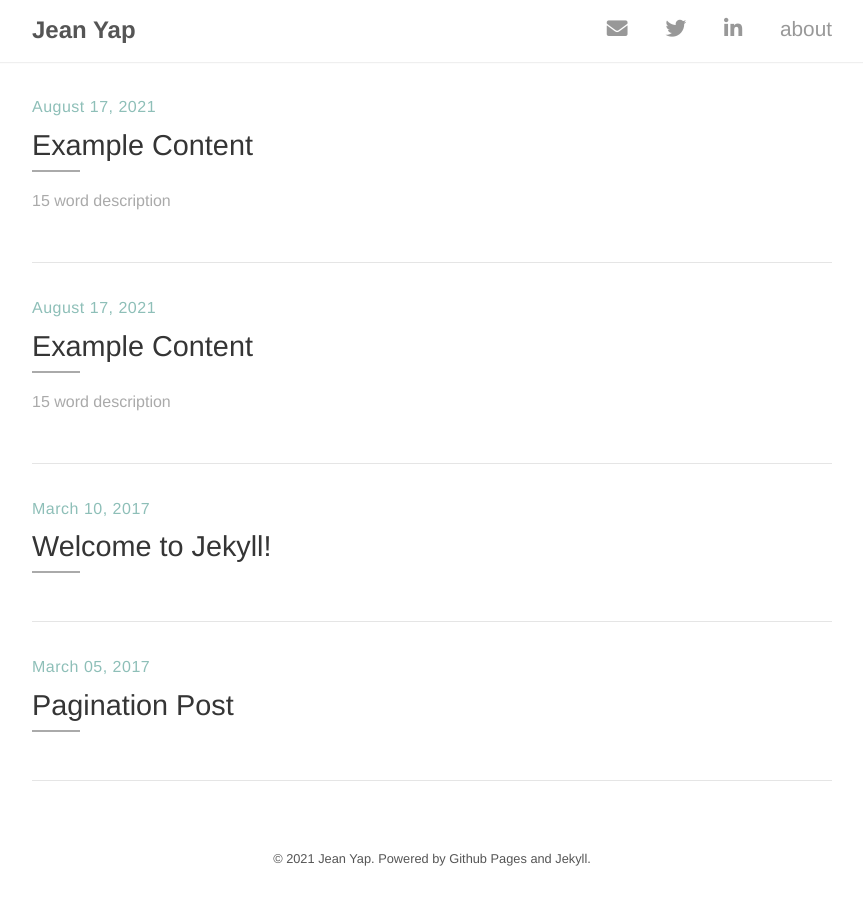
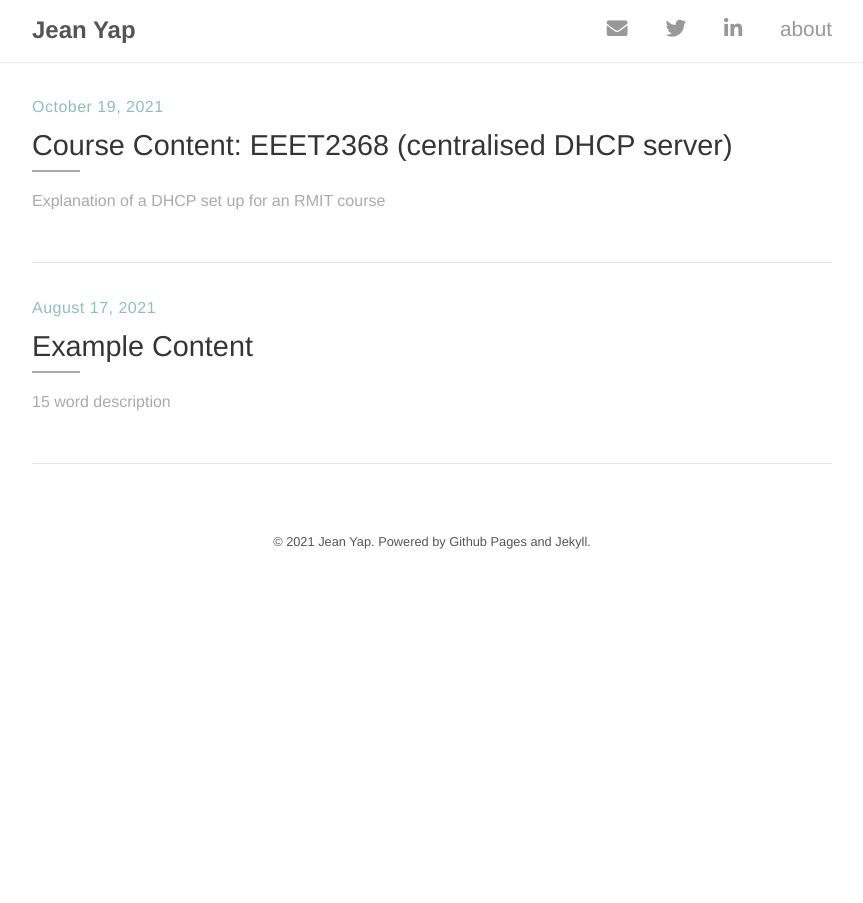
Before and after one commit to jeannly/jeannly.github.io, a Jekyll site: the page built from index.html, in a window 1280 px wide. Shown: the whole page, without its empty margins (208-1071 px from the left). Built offline with Jekyll 4.4.1, drawn with Linux system fonts in a browser that asks for light colours; nearby versions of some CDN libraries; the list of posts is cut into pages by our own code; part of the change alters nothing that is shown.

Commit message:
about.html and new post

```diff
--- a/_layouts/default.html
+++ b/_layouts/default.html
@@ -24,7 +24,7 @@
             <li><a target="_blank" href="{{ site.social.linkedin }}"><i class="fab fa-linkedin-in"></i></a></li>
           {% endif %}
           <!-- DEBUG: doesn't work for localhost.. because site.baseurl includes post when in modal -->
-            <li><a target="_parent" href="https://www.jeanlyap.com/about/">about</a></li>
+            <li><a target="_parent" href="https://www.jeanlyap.com/about.html/">about</a></li>
         </ul>
       </div>
     </nav>
--- a/_posts/2017-03-05-pagination-post.md
+++ /dev/null
@@ -1,8 +0,0 @@
----
-layout: post
-title: "Pagination Post"
-description: ""
-author: "Inela"
----
-
-Here we see **Rain's** pagination feature in action. It is set to 5 posts per page by default. Feel free to change this number in the `_config.yml` file!
--- a/_posts/2017-03-10-welcome-to-jekyll.md
+++ /dev/null
@@ -1,26 +0,0 @@
----
-layout: post
-title:  "Welcome to Jekyll!"
-author: "Jekyll"
-tags: ["jekyll", "configuration", "docs", "example"]
----
-
-You’ll find this post in your `_posts` directory. Go ahead and edit it and re-build the site to see your changes. You can rebuild the site in many different ways, but the most common way is to run `jekyll serve`, which launches a web server and auto-regenerates your site when a file is updated.
-
-To add new posts, simply add a file in the `_posts` directory that follows the convention `YYYY-MM-DD-name-of-post.ext` and includes the necessary front matter. Take a look at the source for this post to get an idea about how it works.
-
-Jekyll also offers powerful support for code snippets: like these
-
-{% highlight ruby %}
-def print_hi(name)
-  puts "Hi, #{name}"
-end
-print_hi('Tom')
-#=> prints 'Hi, Tom' to STDOUT.
-{% endhighlight %}
-
-Check out the [Jekyll docs][jekyll-docs] for more info on how to get the most out of Jekyll. File all bugs/feature requests at [Jekyll’s GitHub repo][jekyll-gh]. If you have questions, you can ask them on [Jekyll Talk][jekyll-talk].
-
-[jekyll-docs]: https://jekyllrb.com/docs/home
-[jekyll-gh]:   https://github.com/jekyll/jekyll
-[jekyll-talk]: https://talk.jekyllrb.com/
--- a/_posts/2021-08-17-template-post copy.md
+++ /dev/null
@@ -1,138 +0,0 @@
----
-layout: post
-title: "Example Content"
-author: "Jean"
-description: "15 word description"
-tags: ["jekyll", "docs", "example", "content"]
----
-
-Lorem ipsum dolor sit amet, consectetur adipiscing elit. Maecenas tincidunt ornare nibh, non elementum augue tempus eget. Pellentesque tempus scelerisque iaculis. Nullam interdum ultricies nibh quis sollicitudin. Donec ornare fermentum facilisis. Ut at sem ac sem imperdiet varius a eget tortor. Nam eu augue eget orci semper maximus in eget augue. Mauris ornare, nisl ut suscipit consectetur, mi quam interdum tellus, at rutrum quam eros ultrices mi.
-
-# Headers
-{% highlight markdown %}
-# H1
-## H2
-### H3
-#### H4
-##### H5
-###### H6
-{% endhighlight %}
-
-# H1
-## H2
-### H3
-#### H4
-##### H5
-###### H6
-
-# Text formatting
-{% highlight markdown %}
-- **Bold**
-- _Italics_
-- ~~Strikethrough~~
-- <ins>Underline</ins>
-- <sup>Superscript</sup>
-- <sub>Subscript</sub>
-- Abbreviation: <abbr title="HyperText Markup Language">HTML</abbr>
-- Citation: <cite>&mdash; Inela</cite>
-{% endhighlight %}
-
-- **Bold**
-- _Italics_
-- ~~Strikethrough~~
-- <ins>Underline</ins>
-- <sup>Superscript</sup>
-- <sub>Subscript</sub>
-- Abbreviation: <abbr title="HyperText Markup Language">HTML</abbr>
-- Citation: <cite>&mdash; Inela</cite>
-
-# Lists
-{% highlight markdown %}
-1. Ordered list item 1
-2. Ordered list item 2
-3. Ordered list item 3
-
-* Unordered list item 1
-* Unordered list item 2
-* Unordered list item 3
-{% endhighlight %}
-
-1. Ordered list item 1
-2. Ordered list item 2
-3. Ordered list item 3
-
-* Unordered list item 1
-* Unordered list item 2
-* Unordered list item 3
-
-# Links #todo link na repo
-{% highlight markdown %}
-Check out rain on [GitHub](#todo dodati link na github).
-{% endhighlight %}
-
-Check out rain on [GitHub](#todo dodati link na github).
-
-# Images
-{% highlight markdown %}
-![Placeholder image](https://placehold.it/800x400 "Placeholder image")
-
-![Image with caption](https://placehold.it/700x400 "Image with caption")
-_This is an image with a caption_
-{% endhighlight %}
-
-![Placeholder image](https://placehold.it/800x400 "Placeholder image")
-
-![Image with caption](https://placehold.it/700x400 "Image with caption")
-_This is an image with a caption_
-
-# Code and Syntax Highlighting
-Use back-ticks for `inline code`. Multi-line code snippets are supported too through Pygments.
-
-{% highlight js %}
-// Sample javascript code
-var s = "JavaScript syntax highlighting";
-alert(s);
-{% endhighlight %}
-
-{% highlight python %}
-# Sample python code
-s = "Python syntax highlighting"
-print s
-{% endhighlight %}
-
-Adding `linenos` to the Pygments tag enables line numbers.
-
-{% highlight js  linenos %}
-// Sample javascript code
-var s = "JavaScript syntax highlighting";
-alert(s);
-{% endhighlight %}
-
-# Blockquotes
-{% highlight markdown %}
-> Curabitur blandit tempus porttitor. Nullam quis risus eget urna mollis ornare vel eu leo. Nullam id dolor id nibh ultricies vehicula ut id elit.
-
-{% endhighlight %}
-
-> Curabitur blandit tempus porttitor. Nullam quis risus eget urna mollis ornare vel eu leo. Nullam id dolor id nibh ultricies vehicula ut id elit.
-
-# Horizontal Rule & Line Break
-{% highlight markdown %}
-Use `<hr>` for horizontal rules
-
-<hr>
-
-and `<br>` for line breaks.
-
-<br>
-{% endhighlight %}
-
-Use `<hr>` for horizontal rules
-
-<hr>
-
-and `<br>` for line breaks.
-
-<br>
-
-_The end_
--- /dev/null
+++ b/_posts/2021-10-19-centralised-DHCP.md
@@ -0,0 +1,86 @@
+---
+layout: post
+title: "Course Content: EEET2368 (centralised DHCP server)"
+author: "Jean"
+description: "Explanation of a DHCP set up for an RMIT course"
+tags: ["course content", "eeet2368", "network engineering"]
+---
+
+I don't know if I'll ever refer back to this, or if anyone else will, but this caused 3 days of headaches and constant Googling - too much of a sunken cost to let it rot away in my notebook.
+
+# The problem
+
+In our scenario, we have (with fake IPs for readability):
+
+![Untitled](/images/posts/centralised-DHCP/Untitled.png)
+
+In our scenario, there is only one DHCP server, which will (eventually) be used for multiple LANs - even though the server isn't a part of them. We'll call this setup **centralised**.
+
+This differs to the DHCP setup that we learned originally - where DHCP servers are part of the
+network that needs them. We'll call this setup **distributed**.
+
+<details><summary><i>(Optional) note on centralised vs. distributed</i></summary>
+    <br>
+    I'm not entirely sure why one is used over the other in a real world scenario. This <a href="https://activedirectorypro.com/dhcp-best-practices/#central-vs-distributed">link</a> may help.
+</details>
+
+## **How to setup a centralised DHCP service (Cisco Packet Tracer example)**
+
+> *This assumes that the routers and DHCP server already have IPs addresses, and routing protocols are set).*
+>
+
+This is can be achieved by using the LAN's router as a **DHCP relay agent** - it relays the DHCP requests it receives to the DHCP server.
+
+### 1. The LAN's router needs to know the address of the DHCP server
+
+This is done by configuring the router's **helper address** - which will be set to the DHCP server address.
+
+<details><summary><i>(Optional) note on what is a helper address</i></summary>
+
+Brief <a href="https://networkengineering.stackexchange.com/a/41377">explanation here</a> on what a helper address does - it basically lets the router know that it should forward any DHCP requests it receives.
+</details>
+
+#### Cisco Packet Tracer Explanation
+Let's set the DHCP server as router 2's helper.
+
+*Note: Each interface on the router has its own IP helper address. In my setup, all LAN devices are connected to a switch, which is connected to the router. **If you have more than one switch connected to the router, all of these connections will need to have a helper address.***
+
+1. In CPT, first choose the port that is connected to the LAN. This can be done from the CLI using `interface <port name>`
+2. From the CLI, type the command `ip helper-address <DHCP server address>`
+
+In the example below, the router is connected to the LAN through the GigabitEthernet0/0 port. The DHCP server is 0.0.0.1, and the router has the address 2.2.2.2.
+
+![Untitled](/images/posts/centralised-DHCP/Untitled%201.png)
+
+You can also see if the helper address was configured correctly by the `show run` command (remember to `exit` twice before doing so). After a bit of scrolling past unnecessary info, something like this should be displayed:
+
+![Untitled](/images/posts/centralised-DHCP/Untitled%202.png)
+
+If you typed in the wrong helper-address, you can get rid of it by again choosing the port (see step a), then using the command `no ip helper-address <DHCP server address>`
+
+### 2. The DHCP server needs a pool for the LAN
+
+This is basically the same as setting up a DHCP server for a network normally. The DHCP server just needs to know what IP addresses it can give the LAN's devices (the pool).
+
+#### Cisco Packet Tracer explanation
+
+In this example, the DHCP server has a pool called "LAN Addresses". An important note here is that "LAN Addresses" has the LAN router (2.2.2.2) set as its default gateway.
+
+This is different to the DHCP server's default gateway, which should still be router 1.
+
+![Untitled](/images/posts/centralised-DHCP/Untitled%203.png)
+
+![Untitled](/images/posts/centralised-DHCP/Untitled%204.png)
+
+The DHCP server's default gateway. Router 1 address = 0.0.0.2 in the same network as the DHCP server.
+
+What this configuration basically does is let the DHCP server know what to do with the relayed DHCP request from router 2. It goes:
+
+1. Oh look, **router 1** (default gateway 0.0.0.2) has forwarded me a request from my lovely *DHCP relay agent* **router 2**
+2. Let me come up with an IP from "LAN Addresses"...
+3. All done. Here you go, **router 1** - please find **router 2** and send it to him, thank you :)
+
+## The end.
+
+> *I hope my explanation isn't too convoluted. Otherwise, feel free to go to [this blog](https://computernetworking747640215.wordpress.com/2018/07/05/ip-helper-address-configuration-in-packet-tracer/) for a similar explanation, personally it helped me a lot*
+>
```
Also changed, not shown: images/posts/centralised-DHCP/Untitled 1.png (added), images/posts/centralised-DHCP/Untitled 2.png (added), images/posts/centralised-DHCP/Untitled 3.png (added), images/posts/centralised-DHCP/Untitled 4.png (added), images/posts/centralised-DHCP/Untitled.png (added).
